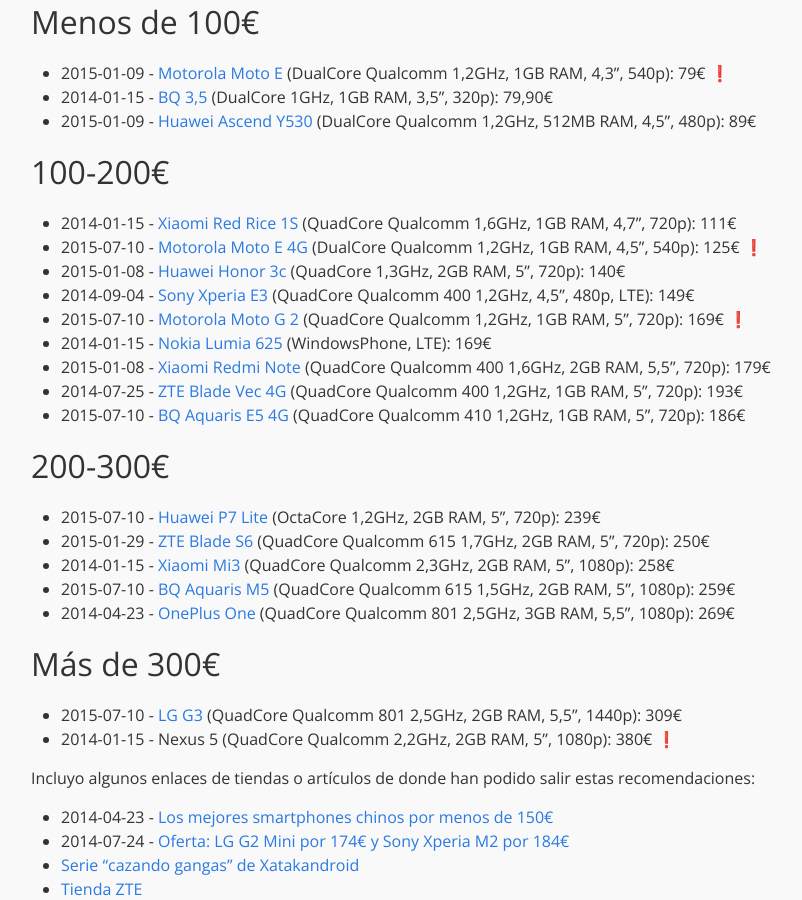
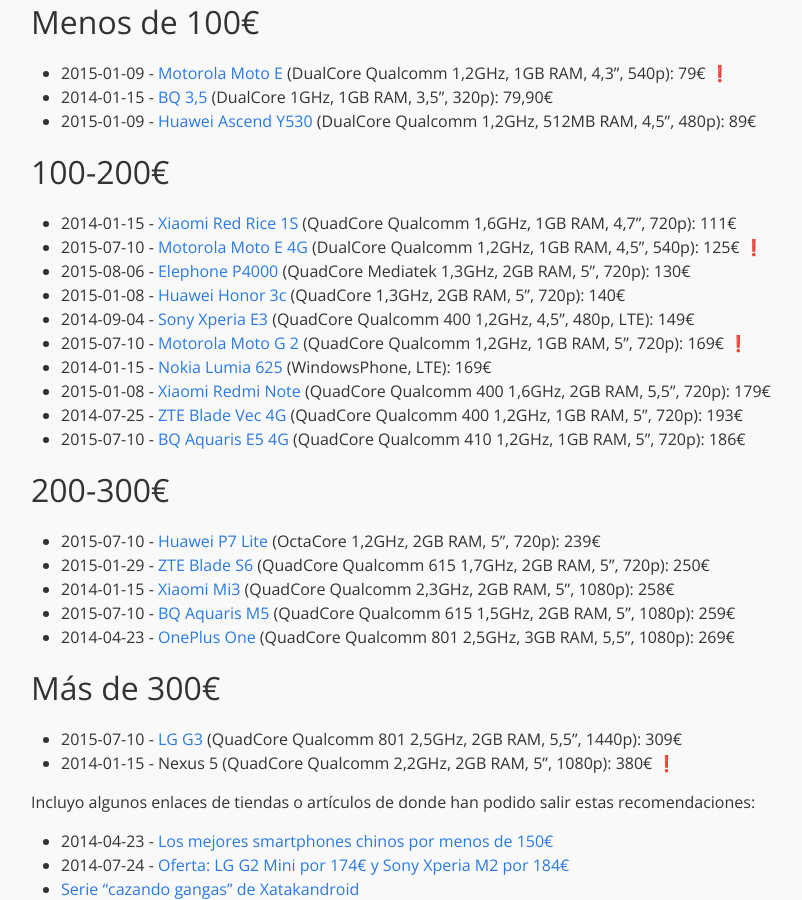
Before and after one commit to eduardofilo/eduardofilo.jekyll, a Jekyll site: the page built from _posts/2015-01-09-moviles.md, in a window 1280 px wide and 900 px high, scrolled down 696 px. Shown: the whole window, without its empty margins (239-1041 px from the left). Built offline with Jekyll 4.4.1, drawn with Linux system fonts in a browser that asks for light colours; emoji names are drawn with the system emoji font; Markdown is read by kramdown in place of the engine named in the settings.

Commit message:
Nuevo móvil recomendable.

```diff
--- a/_posts/2015-01-09-moviles.md
+++ b/_posts/2015-01-09-moviles.md
@@ -19,6 +19,7 @@
 
 * 2014-01-15 - [Xiaomi Red Rice 1S](http://www.aliexpress.com/item/Russian-Spainsh-support-Original-XIAOMI-Red-Rice-Hongmi-WCDMA-3G-Version-Quad-Core-MTK6589T-1-5Ghz/1479637026.html) (QuadCore Qualcomm 1,6GHz, 1GB RAM, 4,7”, 720p): 111€
 * 2015-07-10 - [Motorola Moto E 4G](http://www.amazon.es/gp/product/B00TXEG878) (DualCore Qualcomm 1,2GHz, 1GB RAM, 4,5”, 540p): 125€ :exclamation:
+* 2015-08-06 - [Elephone P4000](http://www.geekvida.es/elephone-p4000-2gb-16gb-blanco-p104306.html) (QuadCore Mediatek 1,3GHz, 2GB RAM, 5”, 720p): 130€
 * 2015-01-08 - [Huawei Honor 3c](http://www.amazon.es/gp/product/B00PK9MTXC) (QuadCore 1,3GHz, 2GB RAM, 5”, 720p): 140€
 * 2014-09-04 - [Sony Xperia E3](http://www.amazon.es/Sony-Xperia-E3-Smartphone-Quad-Core/dp/B00O7VSTHE) (QuadCore Qualcomm 400 1,2GHz, 4,5”, 480p, LTE): 149€
 * 2015-07-10 - [Motorola Moto G 2](http://www.amazon.es/gp/product/B00N7P33Y0) (QuadCore Qualcomm 1,2GHz, 1GB RAM, 5”, 720p): 169€ :exclamation:
```
